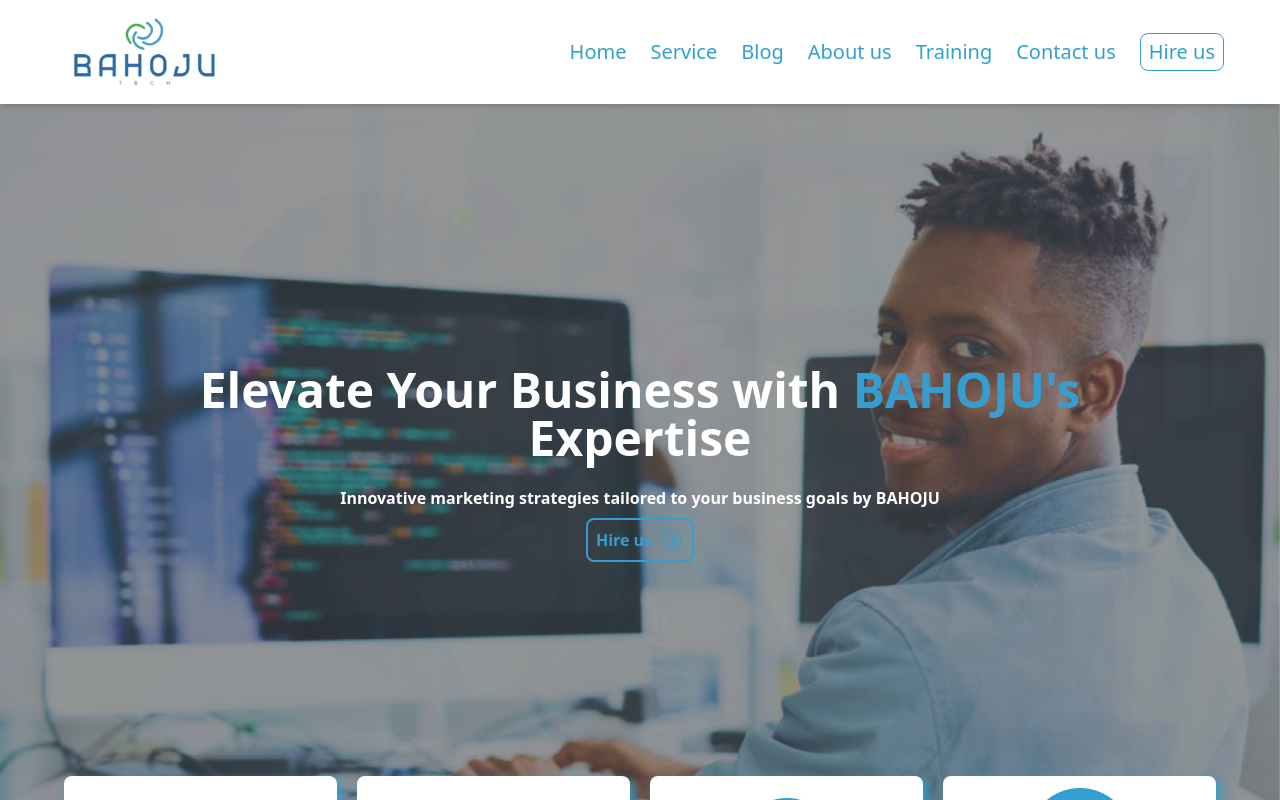
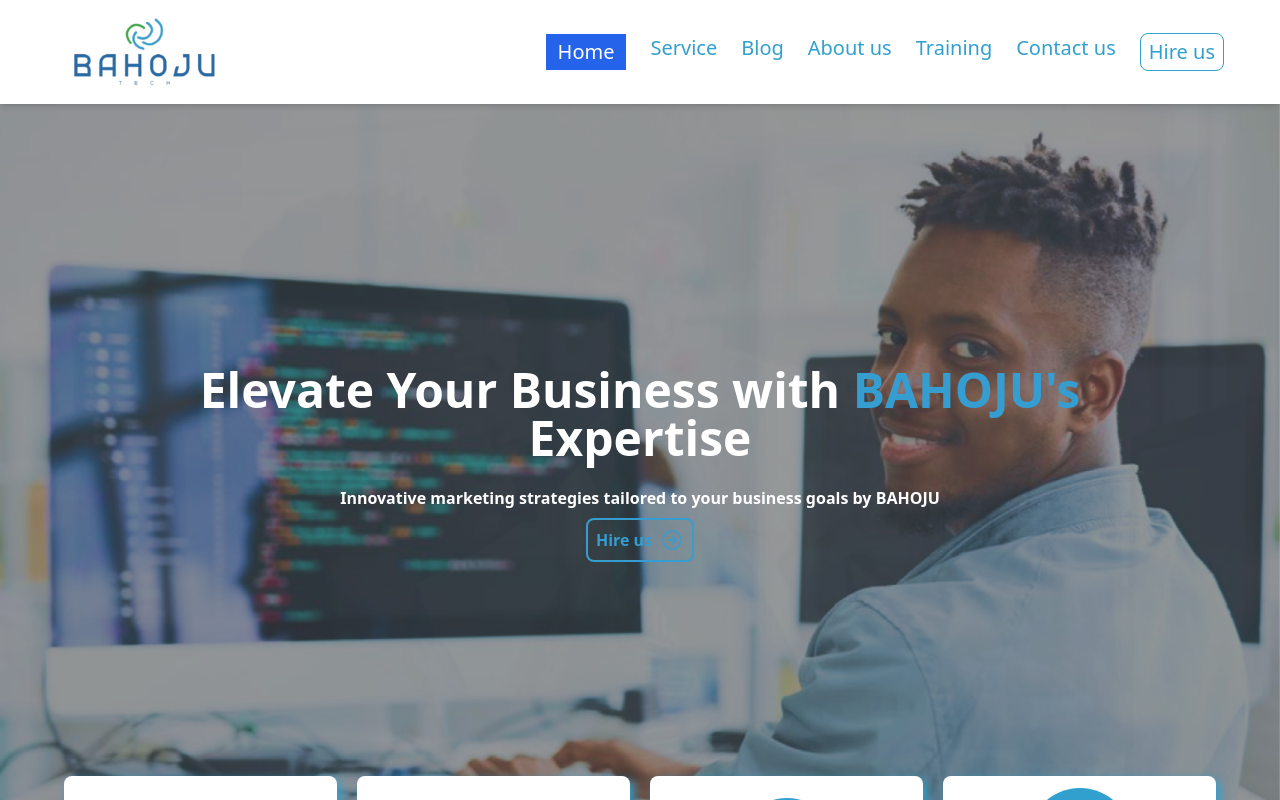
Before and after one commit to BahojuTech/Company-Website, a Next.js app: page / in a window 1280 px wide. Shown: the top 800 px of the page. Built offline with nearby package versions, Linux system fonts and the light colour scheme.

Commit message:
added bg to navbar link

```diff
--- a/src/components/footer/Footer.tsx
+++ b/src/components/footer/Footer.tsx
@@ -15,7 +15,6 @@ const Footer = () => {
   const support = [
     { label: 'Contact us', href: '/contact' },
     { label: 'FAQ', href: '/faq' },
-    { label: 'Forums', href: '/forums' }
   ];
 
   const contactInfo = {
@@ -66,7 +65,7 @@ const Footer = () => {
               {services.map((service) => (
                 <li key={service}>
                   <Link
-                    href="#"
+                    href="/service"
                     className="text-gray-600 hover:text-blue-600 text-sm"
                   >
                     {service}
--- a/src/components/navbar/Navbar.tsx
+++ b/src/components/navbar/Navbar.tsx
@@ -5,36 +5,24 @@ import Link from 'next/link';
 import React, { useState, useEffect, useRef } from 'react';
 import Button from '../Button/Button';
 import { GiHamburgerMenu } from 'react-icons/gi';
+import { usePathname } from 'next/navigation';
 
 const navMenu = [
   { id: 1, menu: 'Home', link: '/' },
-  { id: 2, menu: 'Service', link: 'service' },
-  { id: 3, menu: 'Blog', link: 'blog' },
-  { id: 4, menu: 'About us', link: 'about' },
-  { id: 5, menu: 'Training', link: 'training' },
-  { id: 6, menu: 'Contact us', link: 'contact' },
+  { id: 2, menu: 'Service', link: '/service' },
+  { id: 3, menu: 'Blog', link: '/blog' },
+  { id: 4, menu: 'About us', link: '/about' },
+  { id: 5, menu: 'Training', link: '/training' },
+  { id: 6, menu: 'Contact us', link: '/contact' },
 ];
 
-// interface ButtonProps {
-//   text: string;
-//   onClick?: () => void;
-//   className?: string;
-// }
 
-// const Button: React.FC<ButtonProps> = ({ text, onClick, className }) => (
-//   <button
-//     onClick={onClick}
-//     className={`bg-blue-600 text-white px-6 py-2 rounded-lg hover:bg-blue-700 transition-colors ${className}`}
-//   >
-//     {text}
-//   </button>
-    // extra nonses
-// );
 
 const Navbar = () => {
   const [isOpen, setIsOpen] = useState<boolean>(false);
   const sidebarRef = useRef<HTMLDivElement>(null);
   const toggleButtonRef = useRef<HTMLDivElement>(null);
+  const pathname = usePathname()
 
   useEffect(() => {
     const handleClickOutside = (event: MouseEvent) => {
@@ -79,7 +67,7 @@ const Navbar = () => {
               <Link
                 href={menu.link}
                 key={menu.id}
-                className="hover:text-blue-600 transition-colors"
+                className={`${pathname == menu.link && 'bg-blue-600 text-white px-3 py-1'} transition-colors`}
               >
                 {menu.menu}
               </Link>
```
